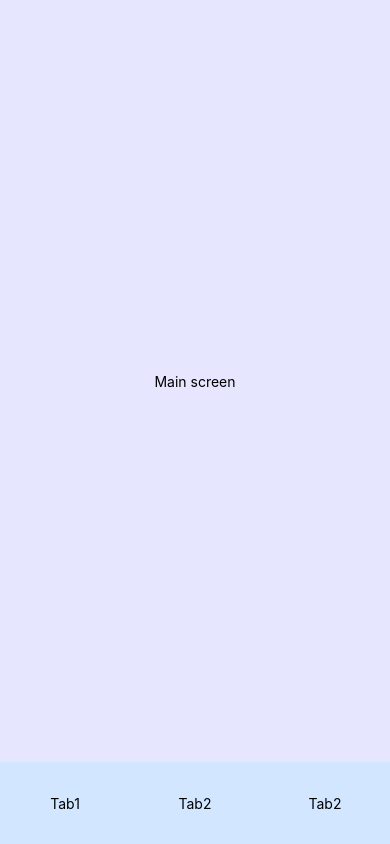
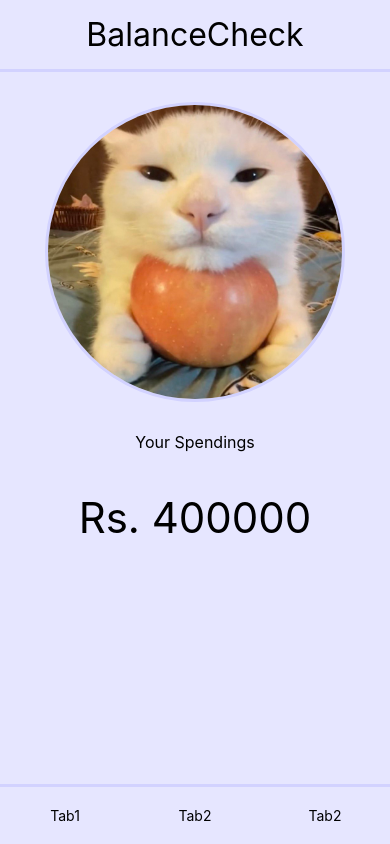
Before and after one commit to oblionC/SpendCheck, a React Native app: screen / in a window 390 px wide. Built offline with nearby package versions, Linux system fonts and the light colour scheme.

Commit message:
Add image and spending text

```diff
--- a/App.js
+++ b/App.js
@@ -1,15 +1,28 @@
-import { StatusBar } from 'expo-status-bar';
-import { StyleSheet, Text, View, SafeAreaView } from 'react-native';
+import { StyleSheet, Text, View, SafeAreaView, Image, ScrollView } from 'react-native';
 import Navbar from './src/Navbar';
 import { COLORS } from './src/constants/colors';
 
+let userPfp = require('./public/img/carb_2.png');
 
 export default function App() {
   return (
-    <View style={[styles.container]}>
-      <SafeAreaView style={[styles.screenwide, styles.main]}>
-
-        <Text>Main screen</Text>
+    <View style={[ styles.container ]}>
+      <SafeAreaView style={{
+        justifyContent: "center",
+        alignItems: "center",
+        borderBottomWidth: 3,
+        borderBottomColor: COLORS.secondary
+      }}>
+        <Text style={{fontSize: 32, margin: 15}}>BalanceCheck</Text>
+      </SafeAreaView>
+      <SafeAreaView style={[ styles.main ]}>
+        <ScrollView contentContainerStyle={styles.container}>
+          <View style={[ styles.userPfp ]}>
+            <Image source={userPfp} style={[ styles.userPfpImg ]} />
+          </View>
+          <Text style={{fontSize: 16, textAlign: "center"}}> Your Spendings </Text>
+          <Text style={{fontSize: 42, textAlign: "center", margin: 40}}> Rs. 400000 </Text>
+        </ScrollView>
       </SafeAreaView>
       <Navbar />
     </View>
@@ -22,11 +35,27 @@ const styles = StyleSheet.create({
     height: "100%",
     width: "100%",
     flexDirection: "column",
+
   },
   main: {
     flexGrow: 1,
-    flex: "auto",
-    justifyContent: "center",
-    alignItems: "center"
+    flex: 1,
+    alignItems: "center",
+    borderRadius: "50",
+    overflow: "hidden",
   },
+  userPfp: {
+    width: 300,
+    height: 300,
+    borderRadius: 300 / 2,
+    overflow: "hidden",
+    borderWidth: 3,
+    borderColor: COLORS.secondary,
+    margin: 30
+  },
+  userPfpImg: {
+    width: "100%",
+    height: "100%",
+    objectFit: "contain",
+  }
 });
--- a/package.json
+++ b/package.json
@@ -10,12 +10,15 @@
   },
   "dependencies": {
     "@expo/metro-runtime": "~3.1.3",
+    "@fortawesome/fontawesome-svg-core": "^6.5.1",
+    "@fortawesome/react-native-fontawesome": "^0.3.0",
     "@react-navigation/bottom-tabs": "^6.5.20",
     "expo": "~50.0.14",
     "expo-status-bar": "~1.11.1",
     "react": "18.2.0",
     "react-dom": "18.2.0",
     "react-native": "0.73.6",
+    "react-native-svg": "^15.1.0",
     "react-native-web": "~0.19.6"
   },
   "devDependencies": {
--- a/src/Navbar/index.js
+++ b/src/Navbar/index.js
@@ -1,10 +1,9 @@
 import { StyleSheet, Text, View, SafeAreaView } from 'react-native';
 import { COLORS } from '../constants/colors';
-import { Colors } from 'react-native/Libraries/NewAppScreen';
 
 export default function Navbar() {
     return (
-        <SafeAreaView style={[styles.screenwide, styles.navbar]}>
+        <SafeAreaView style={[ styles.navbar]}>
             <View style={[styles.tab]}>
                 <Text>Tab1</Text>
             </View>
@@ -21,11 +20,13 @@ export default function Navbar() {
 const styles = StyleSheet.create({
     navbar: {
         flexDirection: "row",
-        backgroundColor: COLORS.secondary,
-        flex: 0.11
+        backgroundColor: COLORS.primary,
+        flex: 0.08,
+        borderTopWidth: 3,
+        borderTopColor: COLORS.secondary,
     },
     tab: {
-        backgroundColor: COLORS.secondary,
+        backgroundColor: COLORS.primary,
         height: "100%",
         flex: 1,
         justifyContent: "center",
--- a/src/constants/colors.js
+++ b/src/constants/colors.js
@@ -1,6 +1,6 @@
 export const COLORS = {
     primary: "#e6e6ff",
-    secondary: "#d2e6ff",
+    secondary: "#d2d2ff",
     tertiary: "#BFD8AF",
     quaternary: "#99BC85"
 }
```
Also changed, not shown: public/img/carb_2.png (added), 1 other file (tests, documents, lock files or other folders).
